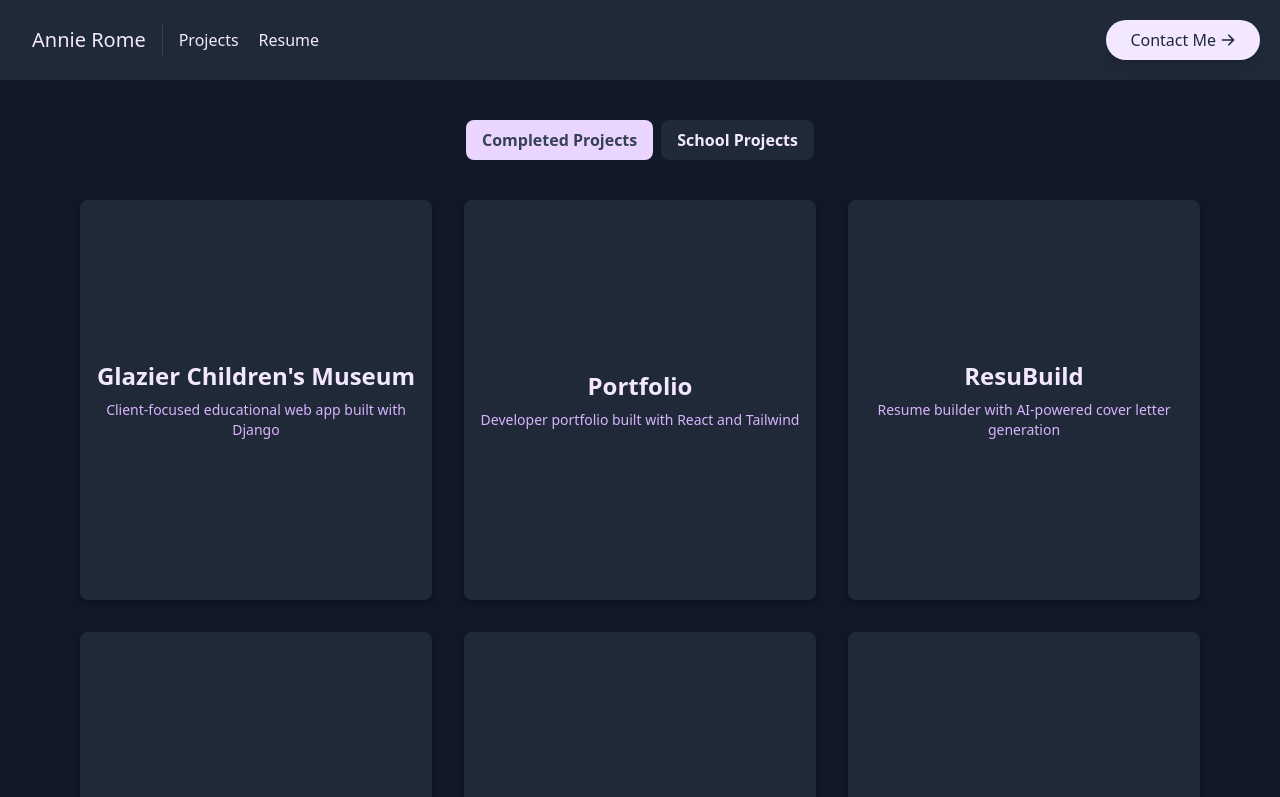
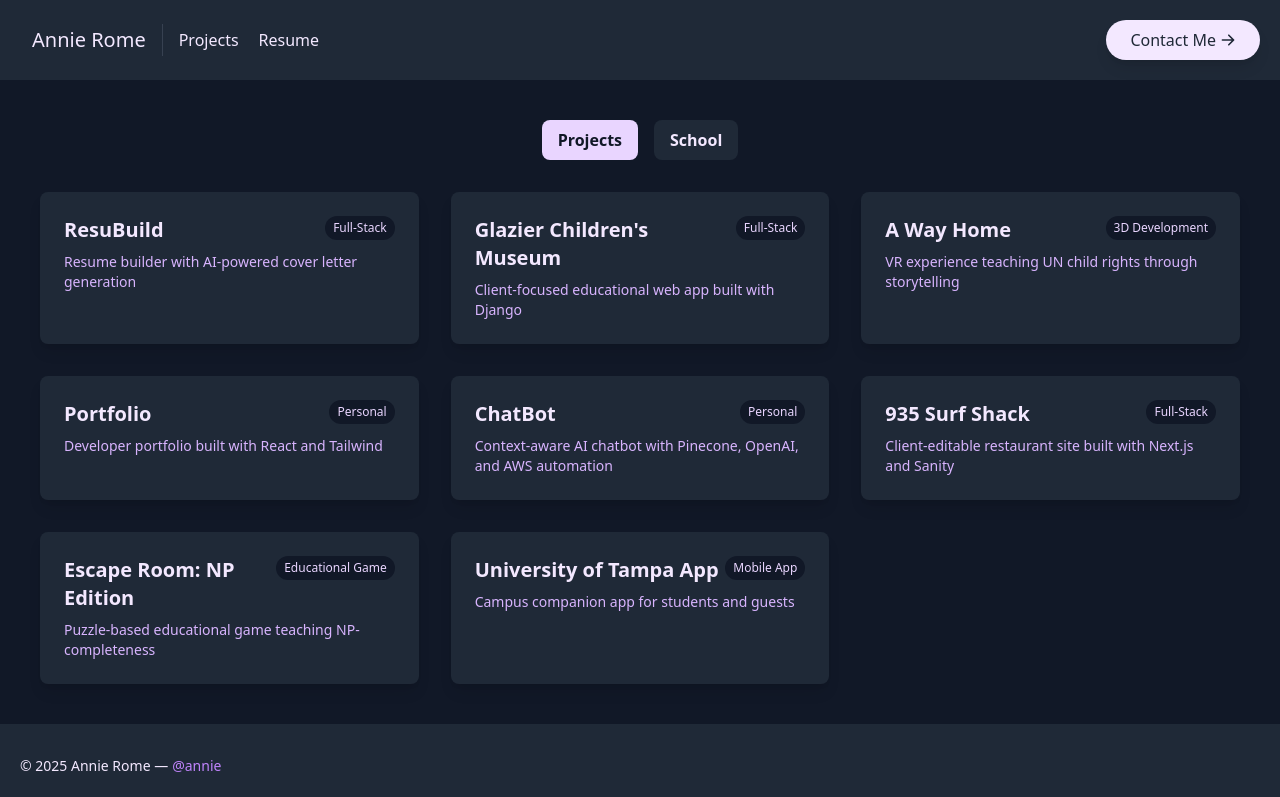
Before and after one commit to annierome1/portfolio1, a React (Create React App) app in the folder portfolio/: page /projects in a window 1280 px wide. Shown: the top 797 px of the page. Built offline with nearby package versions, Linux system fonts and the light colour scheme.

Commit message:
project updates

```diff
--- a/portfolio/src/components/Projects.js
+++ b/portfolio/src/components/Projects.js
@@ -1,74 +1,106 @@
-import React, { useState, useEffect } from "react";
-import { FaGithub } from "react-icons/fa";
-import { projects } from "../data";
-import "./projects.css";
+// pages/Projects.js
+import React, { useState } from 'react';
+import { FaTimes, FaGithub } from 'react-icons/fa';
+import { projects } from '../data';
 
-// Utility function to shuffle an array in place
-function shuffleArray(array) {
-  for (let i = array.length - 1; i > 0; i--) {
-    const j = Math.floor(Math.random() * (i + 1));
-    [array[i], array[j]] = [array[j], array[i]];
-  }
-}
+// inside your pages/Projects.js, replace ProjectModal with:
 
-function ProjectCard({ project, index, flippedIndex, setFlippedIndex }) {
-  // This card is flipped if its index matches flippedIndex
-  const isFlipped = flippedIndex === index;
-
-  const handleFlip = () => {
-    // If already flipped, unflip. Otherwise flip this card and unflip any other
-    setFlippedIndex(isFlipped ? -1 : index);
-  };
+function ProjectModal({ project, isOpen, onClose }) {
+  if (!isOpen || !project) return null;
 
   return (
+    // backdrop with blur
     <div
-      className="flip-card relative w-full h-[400px] cursor-pointer group"
-      onClick={handleFlip}
+      className="fixed inset-0 z-50 flex items-center justify-center
+                 bg-black/60 backdrop-blur-sm"
+      onClick={onClose}
     >
-      <div className={`flip-card-inner ${isFlipped ? "flipped" : ""}`}>
+      <div
+        className="relative bg-gray-900 bg-opacity-90 text-purple-100
+                   rounded-2xl shadow-2xl
+                   max-w-4xl w-full mx-4 p-8 overflow-y-auto max-h-[90vh]"
+        onClick={e => e.stopPropagation()}
+      >
+        {/* Close */}
+        <button
+          onClick={onClose}
+          className="absolute top-4 right-4 text-purple-300 hover:text-purple-100
+                     focus:outline-none"
+        >
+          <FaTimes size={24} />
+        </button>
 
-        {/* FRONT */}
-        <div className="flip-card-front absolute w-full h-full p-6 bg-[#1f2937] rounded-lg shadow-lg flex flex-col justify-center items-center text-center">
-          <h2 className="text-2xl font-bold text-purple-100">{project.title}</h2>
-          {project.subtitle && (
-            <p className="text-sm text-purple-300 mt-2">{project.subtitle}</p>
+        {/* Title */}
+        <h2 className="text-3xl font-bold mb-4 text-center">
+          {project.title}
+        </h2>
+
+        {/* Optional embedded demo */}
+        {project.embedUrl && (
+          <div className="mb-6">
+            <iframe
+              src={project.embedUrl}
+              title="Live Preview"
+              className="w-full h-64 md:h-80 rounded-lg border-0"
+              allowFullScreen
+            />
+          </div>
         )}
+
+        {/* Horizontal image gallery */}
+        {project.images?.length > 0 && (
+          <div className="mb-6 flex space-x-4 overflow-x-auto">
+            {project.images.map((src, i) => (
+              <img
+                key={i}
+                src={src}
+                alt={`${project.title} screenshot ${i + 1}`}
+                className="h-40 md:h-48 object-cover rounded-lg flex-shrink-0"
+              />
+            ))}
           </div>
+        )}
 
-        {/* BACK */}
-        <div className="flip-card-back absolute w-full h-full p-6 bg-[#1f2937] rounded-lg shadow-lg flex flex-col justify-center items-center text-center text-purple-100 transform rotate-y-180">
-          <div className="items-center relative z-10">
-            <p className="text-sm mb-2">{project.description}</p>
-            {project.functions && (
+        {/* Description */}
+        {project.description && (
+          <p className="mb-6 leading-relaxed">{project.description}</p>
+        )}
+
+        {/* Functions */}
+        {project.functions?.length > 0 && (
           <>
-                <h4 className="font-semibold mb-1">Main Functions</h4>
-                <ul className="list-disc list-inside text-sm mb-2 text-left">
-                  {project.functions.map((func, idx) => (
-                    <li key={idx}>{func}</li>
+            <h4 className="font-semibold mb-2">Main Functions</h4>
+            <ul className="list-disc list-inside mb-6 space-y-1 text-sm">
+              {project.functions.map((fn, idx) => (
+                <li key={idx}>{fn}</li>
               ))}
             </ul>
           </>
         )}
-            <div className="flex flex-wrap gap-2 mt-4">
-              {project.technologies?.map((tech) => (
+
+        {/* Technologies */}
+        <h4 className="font-semibold mb-2">Technologies</h4>
+        <div className="mb-6 flex flex-wrap gap-2">
+          {project.technologies.map((tech) => (
             <span
               key={tech.name}
-                  className="bg-purple-200 text-gray-900 px-2 py-1 rounded text-xs font-medium"
+              className="bg-purple-200 text-gray-900 px-3 py-1 rounded-full text-xs font-medium"
             >
               {tech.name}
             </span>
           ))}
         </div>
-            <div className="mt-4 flex gap-4 justify-center">
+
+        {/* Links */}
+        <div className="flex justify-center gap-6 text-lg">
           {project.github && (
             <a
               href={project.github}
               target="_blank"
               rel="noopener noreferrer"
-                  className="text-purple-200 hover:text-white text-md inline-flex items-center"
-                  onClick={(e) => e.stopPropagation()} // do NOT flip if link is clicked
+              className="inline-flex items-center hover:text-white"
             >
-                  <FaGithub className="mr-1" /> Code
+              <FaGithub className="mr-2" /> Code
             </a>
           )}
           {project.link && (
@@ -76,107 +108,80 @@ function ProjectCard({ project, index, flippedIndex, setFlippedIndex }) {
               href={project.link}
               target="_blank"
               rel="noopener noreferrer"
-                  className="text-purple-200 hover:text-white text-md"
-                  onClick={(e) => e.stopPropagation()}
+              className="hover:text-white"
             >
-                  Live
+              Live Demo
             </a>
           )}
-            </div>
-          </div>
         </div>
       </div>
     </div>
   );
 }
 
+
 export default function Projects() {
-  const [activeTab, setActiveTab] = useState("completed");
-  // Track which card is flipped
-  const [flippedIndex, setFlippedIndex] = useState(-1);
+  const [activeTab, setActiveTab] = useState('completed');
+  const [selectedProject, setSelectedProject] = useState(null);
 
-  // Separate your projects by category
-  const completedProjects = projects.filter((p) => p.status === "completed");
-  const schoolCodeExamples = projects.filter((p) => p.category === "School");
+  const completed = projects.filter((p) => p.status === 'completed');
+  const school = projects.filter((p) => p.category === 'School');
 
-  // Shuffle the "completed" projects only once (when component mounts).
-  // Or you could do it every time you switch tabs if you prefer.
-  const [shuffledCompletedProjects, setShuffledCompletedProjects] = useState(() => {
-    const temp = [...completedProjects];
-    shuffleArray(temp);
-    return temp;
-  });
-
-  const handleTabChange = (tab) => {
-    setActiveTab(tab);
-    setFlippedIndex(-1); // unflip all cards when tab changes
-
-    // Optional: if you want a new shuffle each tab switch, do:
-    // if (tab === 'completed') {
-    //   const temp = [...completedProjects];
-    //   shuffleArray(temp);
-    //   setShuffledCompletedProjects(temp);
-    // }
-  };
+  const handleOpen = (project) => setSelectedProject(project);
+  const handleClose = () => setSelectedProject(null);
 
   return (
-    <section id="projects" className="text-purple-100 bg-gray-900 body-font">
-      <div className="container px-4 py-10 mx-auto text-left lg:px-20">
-
-        {/* Tabs */}
-        <div className="flex justify-center mb-10">
+    <section id="projects" className="bg-gray-900 text-purple-100 p-10">
+      {/* tabs */}
+      <div className="flex justify-center mb-8">
+        {['completed', 'school'].map((tab) => (
           <button
-            className={`px-4 py-2 font-bold ${activeTab === "completed" ? "bg-purple-200 text-gray-700" : "bg-gray-800 text-purple-100"} rounded-lg mr-2`}
-            onClick={() => handleTabChange("completed")}
+            key={tab}
+            onClick={() => {
+              setActiveTab(tab);
+              setSelectedProject(null); // reset modal when switching tabs
+            }}
+            className={`mx-2 px-4 py-2 rounded-lg font-bold ${
+              activeTab === tab
+                ? 'bg-purple-200 text-gray-900'
+                : 'bg-gray-800 text-purple-100'
+            }`}
           >
-            Completed Projects
+            {tab === 'completed' ? 'Projects' : 'School'}
           </button>
-          <button
-            className={`px-4 py-2 font-bold ${activeTab === "school" ? "bg-purple-200 text-gray-700" : "bg-gray-800 text-purple-100"} rounded-lg`}
-            onClick={() => handleTabChange("school")}
-          >
-            School Projects
-          </button>
+        ))}
       </div>
 
-        {/* Completed Projects */}
-        {activeTab === "completed" && (
+      {/* project grid */}
       <div className="grid grid-cols-1 sm:grid-cols-2 lg:grid-cols-3 gap-8">
-            {shuffledCompletedProjects.map((project, index) => (
-              <ProjectCard
-                key={project.title}
-                project={project}
-                index={index}
-                flippedIndex={flippedIndex}
-                setFlippedIndex={setFlippedIndex}
-              />
-            ))}
+        {(activeTab === 'completed' ? completed : school).map((project) => (
+          <div
+            key={project.slug}
+            className="p-6 bg-gray-800 rounded-lg shadow-lg cursor-pointer hover:shadow-2xl transition-shadow"
+            onClick={() => handleOpen(project)}
+          >
+            {/* title + tag wrapper */}
+            <div className="flex justify-between items-start mb-2">
+              <h3 className="text-xl font-semibold">{project.title}</h3>
+              <span className="bg-gray-900 text-purple-200 text-xs font-medium px-2 py-1 rounded-full whitespace-nowrap">
+                {project.category}
+              </span>
             </div>
-        )}
 
-        {/* School Projects */}
-        {activeTab === "school" && (
-          <div className="grid grid-cols-1 sm:grid-cols-2 lg:grid-cols-3 gap-6 mt-10">
-            {schoolCodeExamples.map((project, idx) => (
-              <div key={project.title} className="p-6 bg-gray-800 rounded-lg shadow-lg">
-                <h2 className="text-lg font-bold text-purple-100 text-center mb-4">{project.title}</h2>
-                <p className="text-sm text-purple-200">{project.description}</p>
-                {project.github && (
-                  <a
-                    href={project.github}
-                    target="_blank"
-                    rel="noopener noreferrer"
-                    className="text-center block mt-4 text-purple-200 hover:text-white"
-                  >
-                    <FaGithub className="inline-block mr-1" /> View Code
-                  </a>
-                )}
+            <p className="text-sm text-purple-300">
+              {project.subtitle || `${project.description.substring(0, 80)}...`}
+            </p>
           </div>
         ))}
       </div>
-        )}
 
-      </div>
+
+      {/* modal overlay */}
+      <ProjectModal
+        project={selectedProject}
+        isOpen={!!selectedProject}
+        onClose={handleClose}
+      />
     </section>
   );
 }
--- a/portfolio/src/data.js
+++ b/portfolio/src/data.js
@@ -138,6 +138,11 @@ export const projects = [
         { name: "HTML", icon: "FaHtml5" },
         { name: "CSS", icon: "FaCss3Alt" }
       ],
+      images: [
+        "/images/escape-room/photo1.png",
+        "/images/escape-room/photo2.png",
+
+      ],
       functions: [
         "Hamiltonian path puzzle generation",
         "Collectible-based escape room gameplay",
```
Also changed, not shown: portfolio/public/images/escape-room/photo1.png (added), portfolio/public/images/escape-room/photo2.png (added). Lines whose indentation alone changed are shown as unchanged.
